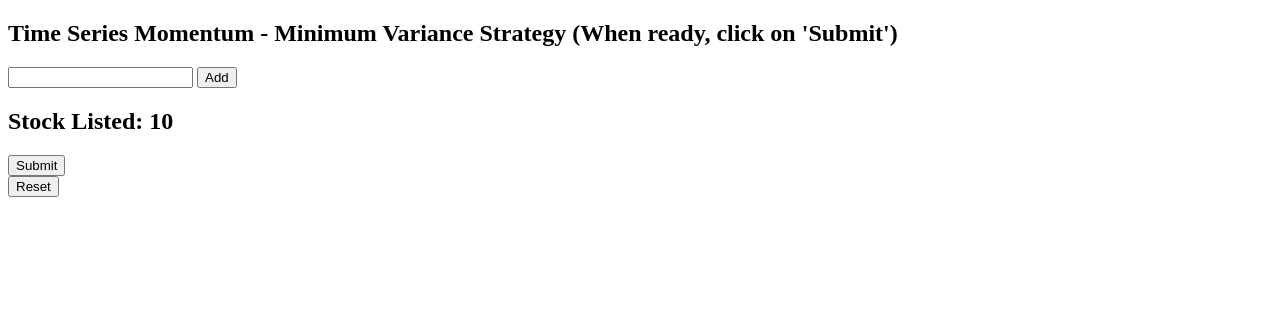
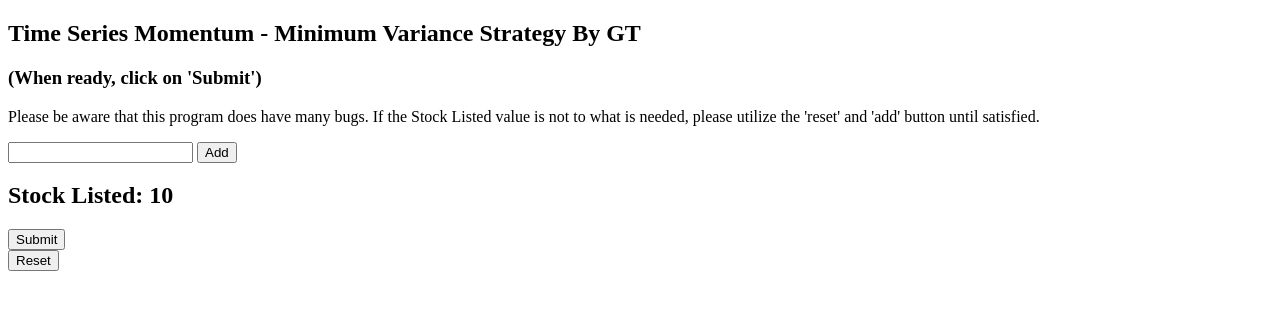
Before and after one commit to gateTang/TSM-Minimum-Investment-Strategy, a Flask app: template templates/home.html in a window 1280 px wide. Shown: the top 310 px of the page. Run offline with Flask 2, Linux system fonts and the light colour scheme; the template is opened without the code that fills it: most values are stand-ins (such as "Sample title", 1, 10 or a date in 2020).

Commit message:
Add files via upload

```diff
--- a/templates/home.html
+++ b/templates/home.html
@@ -7,7 +7,10 @@
 
   <body>
     <form method = "POST">
-        <h2><b>Time Series Momentum - Minimum Variance Strategy (When ready, click on 'Submit')</b></h2> <input type = "text" name="amount">
+        <h2><b>Time Series Momentum - Minimum Variance Strategy By GT</b>
+        <h3>(When ready, click on 'Submit') </h3>
+        <p>Please be aware that this program does have many bugs. If the Stock Listed value is not to what is needed, please utilize the 'reset' and 'add' button until satisfied.</p>
+        </h2> <input type = "text" name="amount">
         <input type = "submit" value="Add">
     </form>
     <h2>Stock Listed: <b>{{stockListed}}</b></h2>
```
